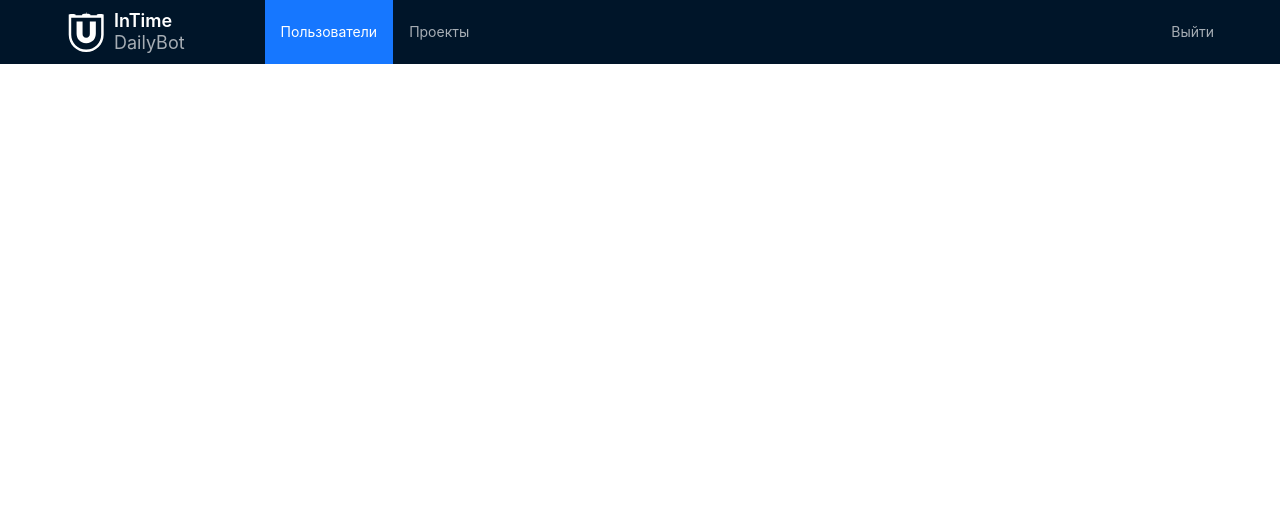
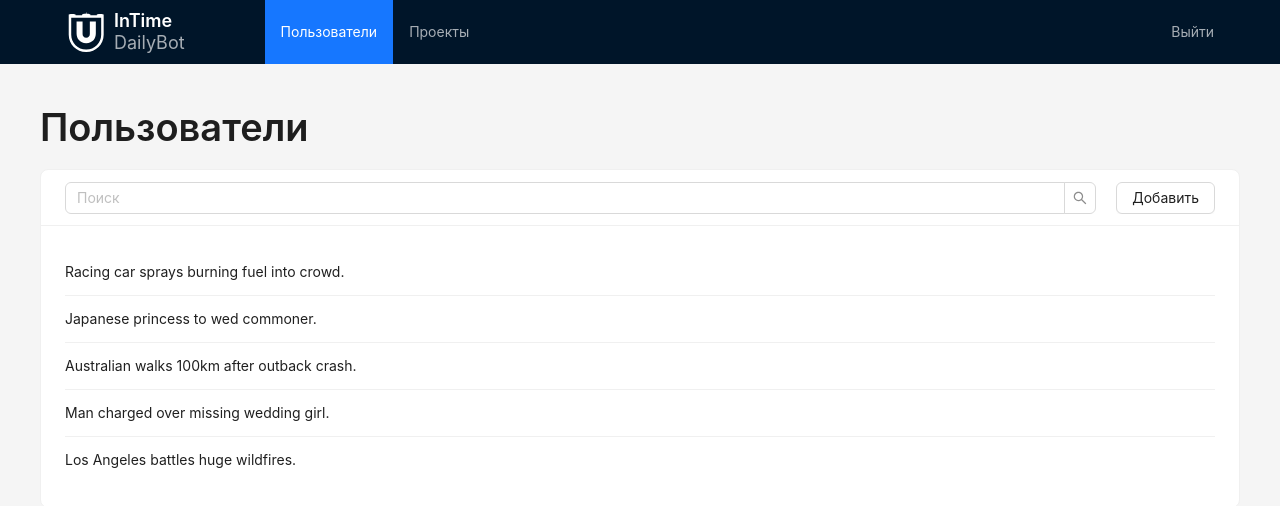
Before and after one commit to alyoneek/daily-bot-frontend, a React (Vite) app: page /users in a window 1280 px wide. Shown: the top 506 px of the page. Built offline with nearby package versions, Linux system fonts and the light colour scheme.

Commit message:
(components) Create UsersCard

```diff
--- /dev/null
+++ b/src/App.css
@@ -0,0 +1,3 @@
+.ant-menu-item:hover {
+  color: inherit !important;
+}
--- /dev/null
+++ b/src/components/users/all/AddUserButton.tsx
@@ -0,0 +1,8 @@
+import { Button } from "antd";
+import { FC } from "react";
+
+const AddUserButton: FC = () => {
+  return <Button>Добавить</Button>;
+};
+
+export default AddUserButton;
--- /dev/null
+++ b/src/components/users/all/UsersCard.tsx
@@ -0,0 +1,22 @@
+import { Card } from "antd";
+import { FC } from "react";
+
+import AddUserButton from "@/components/users/all/AddUserButton";
+import UsersList from "@/components/users/all/UsersList";
+import UsersSearch from "@/components/users/all/UsersSearch";
+
+const UsersCard: FC = () => {
+  return (
+    <Card
+      title={
+        <div className="flex gap-5">
+          <UsersSearch />
+          <AddUserButton />
+        </div>
+      }>
+      <UsersList />
+    </Card>
+  );
+};
+
+export default UsersCard;
--- /dev/null
+++ b/src/components/users/all/UsersList.tsx
@@ -0,0 +1,16 @@
+import { List } from "antd";
+import { FC } from "react";
+
+const data = [
+  "Racing car sprays burning fuel into crowd.",
+  "Japanese princess to wed commoner.",
+  "Australian walks 100km after outback crash.",
+  "Man charged over missing wedding girl.",
+  "Los Angeles battles huge wildfires.",
+];
+
+const UsersList: FC = () => {
+  return <List dataSource={data} renderItem={(item) => <List.Item>{item}</List.Item>} />;
+};
+
+export default UsersList;
--- /dev/null
+++ b/src/components/users/all/UsersSearch.tsx
@@ -0,0 +1,8 @@
+import { Input } from "antd";
+import { FC } from "react";
+
+const UsersSearch: FC = () => {
+  return <Input.Search placeholder="Поиск" />;
+};
+
+export default UsersSearch;
--- /dev/null
+++ b/src/components/users/index.ts
@@ -0,0 +1,3 @@
+import UsersCard from "./all/UsersCard";
+
+export { UsersCard };
--- a/src/index.css
+++ b/src/index.css
@@ -7,6 +7,8 @@
   padding: 0;
 }
 
-.ant-menu-item:hover {
-  color: inherit !important;
+html,
+body,
+#root {
+  height: 100%;
 }
--- a/src/layouts/MainLayout.tsx
+++ b/src/layouts/MainLayout.tsx
@@ -1,25 +1,19 @@
 import Navbar from "@/components/navbar/Navbar";
 import { Layout } from "antd";
 import { FC } from "react";
+import { Outlet } from "react-router-dom";
 
 const MainLayout: FC = () => {
   return (
-    // <Layout className="layout">
-    <>
-      <Layout.Header className="">
+    <Layout className="min-h-full">
+      <Layout.Header>
         <Navbar />
       </Layout.Header>
 
-      {/*
-      <Layout.Content style={{ padding: "0 50px" }}>
-        <div className="site-layout-content">Content</div>
-      </Layout.Content> */}
-    </>
-    // </Layout>
-    // <div>
-    //   MainLayout
-    //   <Outlet />
-    // </div>
+      <Layout.Content className="min-h-full py-10 px-10">
+        <Outlet />
+      </Layout.Content>
+    </Layout>
   );
 };
 
--- a/src/main.tsx
+++ b/src/main.tsx
@@ -1,6 +1,7 @@
 import { router } from "@/router/routes.tsx";
 import ReactDOM from "react-dom/client";
 import { RouterProvider } from "react-router-dom";
+import "./App.css";
 import "./index.css";
 
 ReactDOM.createRoot(document.getElementById("root") as HTMLElement).render(
--- a/src/pages/Users.tsx
+++ b/src/pages/Users.tsx
@@ -1,7 +1,14 @@
+import { UsersCard } from "@/components/users";
+import { Typography } from "antd";
 import { FC } from "react";
 
 const Users: FC = () => {
-  return <div>Users</div>;
+  return (
+    <>
+      <Typography.Title>Пользователи</Typography.Title>
+      <UsersCard />
+    </>
+  );
 };
 
 export default Users;
```
